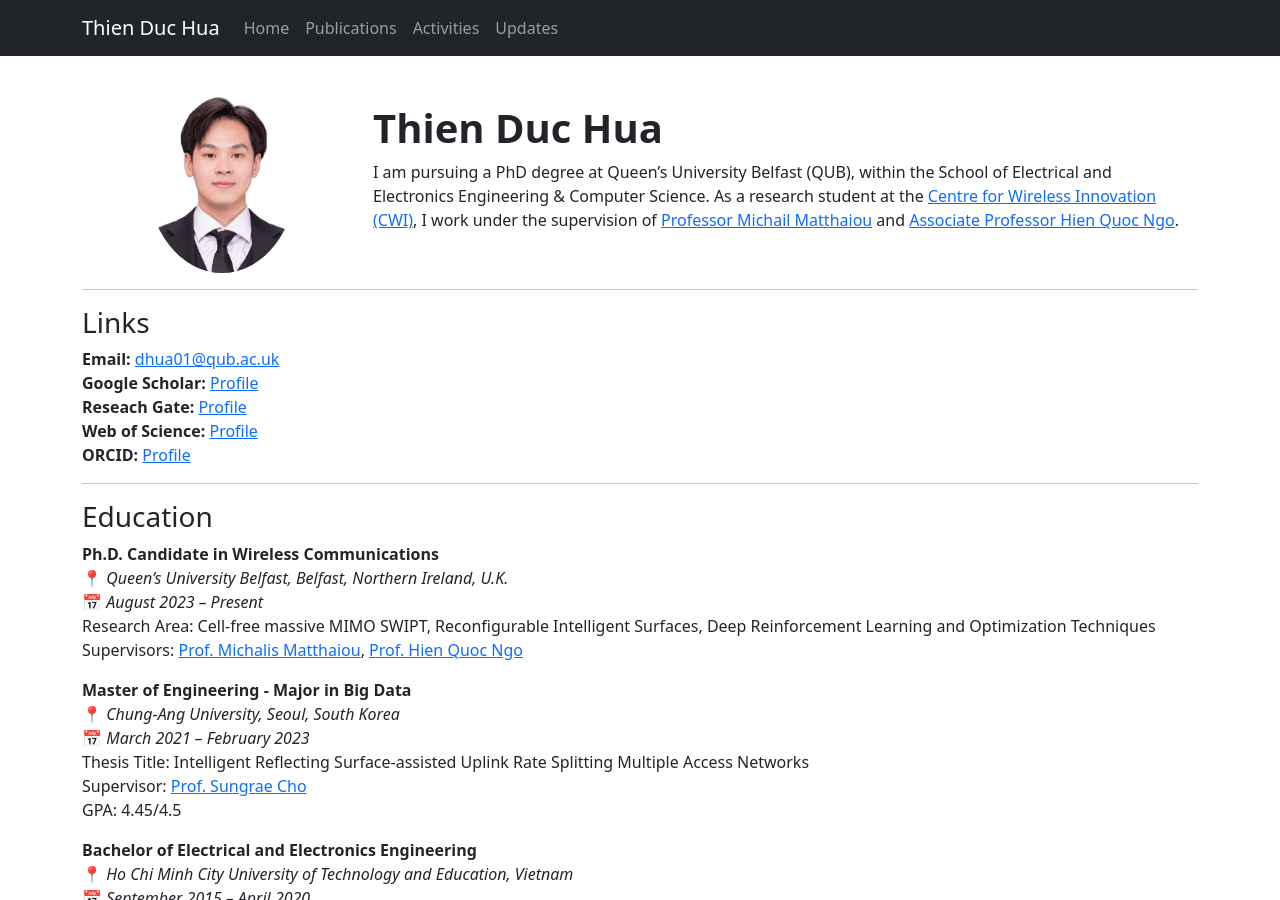
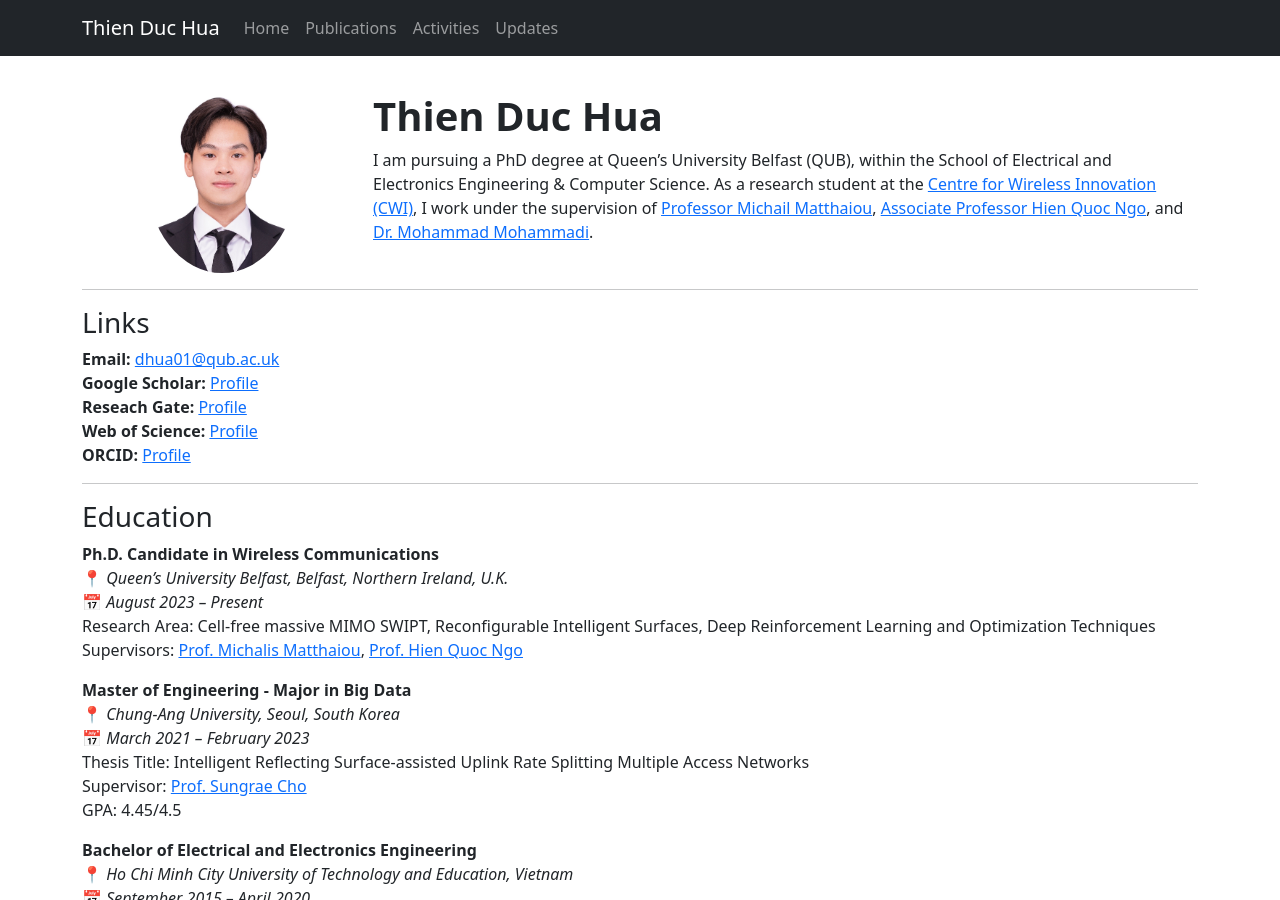
Before and after one commit to thienduchua/thienduchua.github.io, a Jekyll site: the page built from index.md, in a window 1280 px wide and 900 px high. Built offline with Jekyll 4.4.1, drawn with Linux system fonts in a browser that asks for light colours.

Commit message:
Update index.md

```diff
--- a/index.md
+++ b/index.md
@@ -15,7 +15,7 @@ title: Home
             <h1 class="fw-bold">Thien Duc Hua</h1>
             <p>
                 I am pursuing a PhD degree at Queen’s University Belfast (QUB), within the School of Electrical and Electronics Engineering & Computer Science.
-                As a research student at the <a href="https://www.qub.ac.uk/research-centres/cwi/">Centre for Wireless Innovation (CWI)</a>, I work under the supervision of <a href="https://sites.google.com/site/micmatthaiou/home">Professor Michail Matthaiou</a> and <a href="https://sites.google.com/site/nqhienqn/home">Associate Professor Hien Quoc Ngo</a>.
+                As a research student at the <a href="https://www.qub.ac.uk/research-centres/cwi/">Centre for Wireless Innovation (CWI)</a>, I work under the supervision of <a href="https://sites.google.com/site/micmatthaiou/home">Professor Michail Matthaiou</a>, <a href="https://sites.google.com/site/nqhienqn/home">Associate Professor Hien Quoc Ngo</a>, and <a href="https://pure.qub.ac.uk/en/persons/mohammad-mohammadi">Dr. Mohammad Mohammadi</a>.
             </p>
         </div>
     </div>
```
